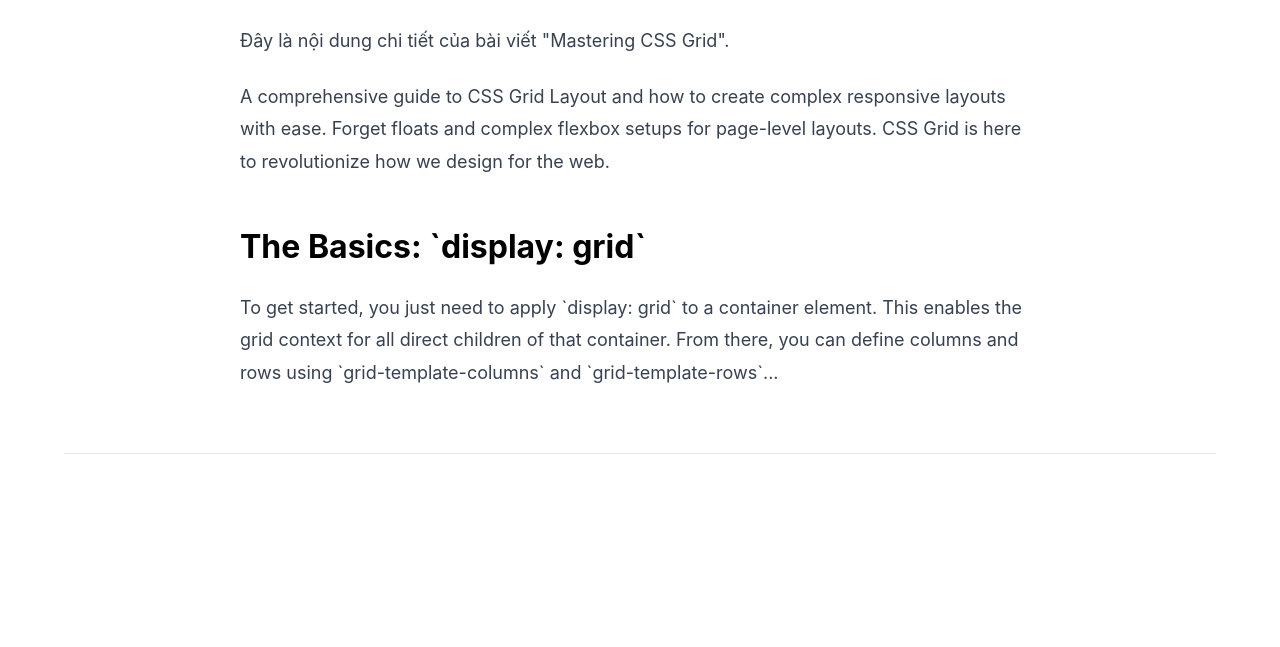
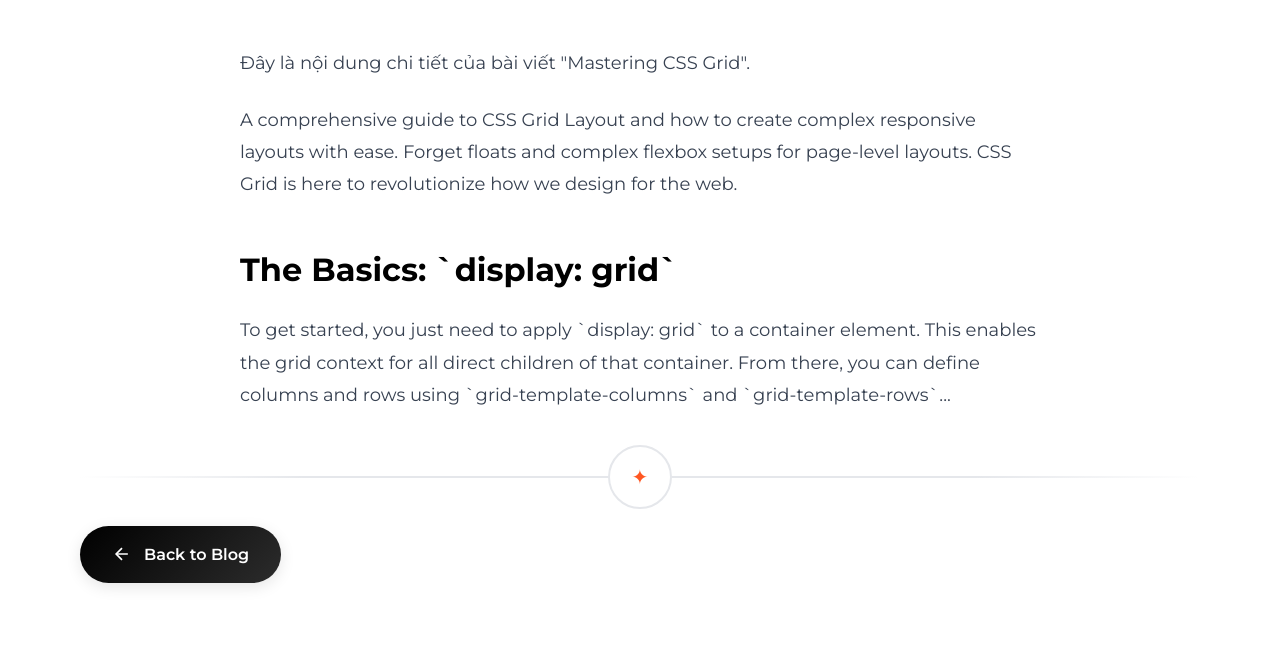
Before and after one commit to datlee27/Designpersonalportfolio, a PHP site: page /posts/post-2.html in a window 1280 px wide. Shown: the part 833-1480 px from the top of the page. Before the commit the page ends 1287 px from the top, so only its background shows below. Run offline with PHP 8.4, Linux system fonts and the light colour scheme; data comes from the database, SQL or seed files in the repository; data that the repository does not hold is empty.

Commit message:
update: post

```diff
--- a/blog-style.css
+++ b/blog-style.css
@@ -111,15 +111,25 @@
 
 .mobile-menu {
     display: none;
+    position: fixed;
+    top: 70px;
+    left: 0;
+    right: 0;
     background-color: var(--white);
     padding: 20px;
     box-shadow: 0 4px 10px rgba(0, 0, 0, 0.1);
+    z-index: 999;
+    opacity: 0;
+    transform: translateY(-20px);
+    transition: opacity 0.3s ease, transform 0.3s ease;
 }
 
 .mobile-menu.active {
     display: flex;
     flex-direction: column;
     gap: 15px;
+    opacity: 1;
+    transform: translateY(0);
 }
 
 .mobile-nav-item {
--- a/post.css
+++ b/post.css
@@ -11,7 +11,7 @@
 
 /* Sub-page specific styles */
 .sub-page {
-    padding-top: 80px;
+    padding-top: 0;
 }
 
 .page-section {
@@ -139,9 +139,174 @@
 /* Post Footer */
 .post-footer {
     margin-top: 4rem;
-    padding-top: 2rem;
-    border-top: 1px solid #e5e7eb;
+    padding-top: 0;
 }
+
+.footer-divider {
+    width: 100%;
+    height: 2px;
+    background: linear-gradient(to right, transparent, #e5e7eb 20%, #e5e7eb 80%, transparent);
+    margin-bottom: 3rem;
+    position: relative;
+}
+
+.footer-divider::before {
+    content: '';
+    position: absolute;
+    top: 50%;
+    left: 50%;
+    transform: translate(-50%, -50%);
+    width: 60px;
+    height: 60px;
+    background: #fff;
+    border: 2px solid #e5e7eb;
+    border-radius: 50%;
+}
+
+.footer-divider::after {
+    content: '✦';
+    position: absolute;
+    top: 50%;
+    left: 50%;
+    transform: translate(-50%, -50%);
+    font-size: 20px;
+    color: #FF5722;
+}
+
+.footer-actions {
+    display: flex;
+    justify-content: space-between;
+    align-items: center;
+    gap: 2rem;
+    flex-wrap: wrap;
+}
+
+.back-to-blog {
+    display: inline-flex;
+    align-items: center;
+    gap: 0.75rem;
+    padding: 1rem 2rem;
+    background: linear-gradient(135deg, #000 0%, #2C2C2C 100%);
+    color: #fff;
+    text-decoration: none;
+    border-radius: 50px;
+    font-weight: 600;
+    font-size: 1rem;
+    transition: all 0.3s ease;
+    box-shadow: 0 4px 15px rgba(0, 0, 0, 0.1);
+    position: relative;
+    overflow: hidden;
+}
+
+.back-to-blog::before {
+    content: '';
+    position: absolute;
+    top: 0;
+    left: -100%;
+    width: 100%;
+    height: 100%;
+    background: linear-gradient(90deg, transparent, rgba(255, 255, 255, 0.2), transparent);
+    transition: left 0.5s ease;
+}
+
+.back-to-blog:hover::before {
+    left: 100%;
+}
+
+.back-to-blog:hover {
+    transform: translateY(-2px);
+    box-shadow: 0 6px 20px rgba(0, 0, 0, 0.15);
+    background: linear-gradient(135deg, #FF5722 0%, #E64A19 100%);
+}
+
+.back-to-blog svg {
+    transition: transform 0.3s ease;
+}
+
+.back-to-blog:hover svg {
+    transform: translateX(-4px);
+}
+
+.share-section {
+    display: flex;
+    align-items: center;
+    gap: 1rem;
+}
+
+.share-label {
+    font-weight: 600;
+    color: #374151;
+    font-size: 0.95rem;
+}
+
+.share-buttons {
+    display: flex;
+    gap: 0.75rem;
+}
+
+.share-btn {
+    width: 45px;
+    height: 45px;
+    display: flex;
+    align-items: center;
+    justify-content: center;
+    border-radius: 50%;
+    background: #f3f4f6;
+    color: #6b7280;
+    text-decoration: none;
+    transition: all 0.3s ease;
+    position: relative;
+    overflow: hidden;
+}
+
+.share-btn::before {
+    content: '';
+    position: absolute;
+    top: 50%;
+    left: 50%;
+    width: 0;
+    height: 0;
+    border-radius: 50%;
+    background: rgba(255, 255, 255, 0.3);
+    transform: translate(-50%, -50%);
+    transition: width 0.3s ease, height 0.3s ease;
+}
+
+.share-btn:hover::before {
+    width: 100%;
+    height: 100%;
+}
+
+.share-btn:hover {
+    transform: translateY(-3px) scale(1.05);
+    box-shadow: 0 5px 15px rgba(0, 0, 0, 0.2);
+}
+
+.share-twitter:hover {
+    background: #1DA1F2;
+    color: #fff;
+}
+
+.share-facebook:hover {
+    background: #1877F2;
+    color: #fff;
+}
+
+.share-linkedin:hover {
+    background: #0A66C2;
+    color: #fff;
+}
+
+.share-copy:hover {
+    background: #6366f1;
+    color: #fff;
+}
+
+.share-btn svg {
+    position: relative;
+    z-index: 1;
+}
+
 
 /* Footer simple for sub-pages */
 .footer-simple {
@@ -200,6 +365,25 @@
         margin-top: 3rem;
         padding-top: 1.5rem;
     }
+
+    .footer-actions {
+        flex-direction: column;
+        align-items: flex-start;
+        gap: 1.5rem;
+    }
+
+    .share-section {
+        width: 100%;
+        flex-direction: column;
+        align-items: flex-start;
+        gap: 1rem;
+    }
+
+    .share-buttons {
+        width: 100%;
+        justify-content: flex-start;
+    }
+
 
     .page-section {
         padding: 2rem 0;
--- a/posts/post-2.html
+++ b/posts/post-2.html
@@ -5,39 +5,35 @@
     <meta charset="UTF-8">
     <meta name="viewport" content="width=device-width, initial-scale=1.0">
     <title>Mastering CSS Grid - Blog</title>
-    <link rel="stylesheet" href="../style.css">
+    <link rel="stylesheet" href="../blog-style.css">
     <link rel="stylesheet" href="../post.css">
+    <link rel="icon" href="../assets/img/favicon.ico" type="image/x-icon">
+    <link
+        href="https://fonts.googleapis.com/css2?family=Montserrat:ital,wght@0,400;0,600;0,700;1,700;1,900&display=swap"
+        rel="stylesheet">
 </head>
 
 <body class="sub-page">
 
     <!-- Navigation -->
-    <nav id="nav" class="scrolled">
-        <div class="container">
-            <div class="nav-content">
-                <a href="../index.html" class="logo">PORTFOLIO</a>
-
-                <!-- Desktop Navigation -->
-                <div class="nav-links">
-                    <a href="../index.html" class="nav-link">Portfolio</a>
-                    <a href="../blog.html" class="nav-link active">Blog</a>
-                </div>
-
-                <!-- Mobile Menu Button -->
-                <button class="mobile-menu-btn" id="mobileMenuBtn">
-                    <span class="menu-icon">☰</span>
-                    <span class="close-icon">✕</span>
-                </button>
+    <nav class="blog-nav">
+        <div class="nav-container">
+            <a href="../index.html" class="blog-logo">— Portfolio</a>
+            <div class="nav-menu">
+                <a href="../blog.html" class="nav-item active">Blog</a>
             </div>
+            <button class="mobile-menu-toggle" id="mobileMenuToggle">
+                <span></span>
+                <span></span>
+                <span></span>
+            </button>
         </div>
     </nav>
 
     <!-- Mobile Menu -->
     <div class="mobile-menu" id="mobileMenu">
-        <div class="mobile-menu-content">
-            <a href="../index.html" class="mobile-nav-link">Portfolio</a>
-            <a href="../blog.html" class="mobile-nav-link">Blog</a>
-        </div>
+        <a href="../index.html" class="mobile-nav-item">Home</a>
+        <a href="../blog.html" class="mobile-nav-item active">Blog</a>
     </div>
 
 
@@ -107,11 +103,136 @@
             </div>
 
             <div class="post-footer">
-                <a href="../blog.html" class="btn btn-secondary">← Back to Blog</a>
+                <div class="footer-divider"></div>
+
+                <div class="footer-actions">
+                    <a href="../blog.html" class="back-to-blog">
+                        <svg width="20" height="20" viewBox="0 0 24 24" fill="none" stroke="currentColor"
+                            stroke-width="2">
+                            <line x1="19" y1="12" x2="5" y2="12"></line>
+                            <polyline points="12 19 5 12 12 5"></polyline>
+                        </svg>
+                        Back to Blog
+                    </a>
+
+                    <!-- <div class="share-section">
+                        <span class="share-label">Share this article:</span>
+                        <div class="share-buttons">
+                            <a href="#" class="share-btn share-twitter" aria-label="Share on Twitter"
+                                onclick="shareOnTwitter(event)">
+                                <svg width="18" height="18" viewBox="0 0 24 24" fill="currentColor">
+                                    <path
+                                        d="M23 3a10.9 10.9 0 01-3.14 1.53 4.48 4.48 0 00-7.86 3v1A10.66 10.66 0 013 4s-4 9 5 13a11.64 11.64 0 01-7 2c9 5 20 0 20-11.5a4.5 4.5 0 00-.08-.83A7.72 7.72 0 0023 3z">
+                                    </path>
+                                </svg>
+                            </a>
+                            <a href="#" class="share-btn share-facebook" aria-label="Share on Facebook"
+                                onclick="shareOnFacebook(event)">
+                                <svg width="18" height="18" viewBox="0 0 24 24" fill="currentColor">
+                                    <path d="M18 2h-3a5 5 0 00-5 5v3H7v4h3v8h4v-8h3l1-4h-4V7a1 1 0 011-1h3z"></path>
+                                </svg>
+                            </a>
+                            <a href="#" class="share-btn share-linkedin" aria-label="Share on LinkedIn"
+                                onclick="shareOnLinkedIn(event)">
+                                <svg width="18" height="18" viewBox="0 0 24 24" fill="currentColor">
+                                    <path
+                                        d="M16 8a6 6 0 016 6v7h-4v-7a2 2 0 00-2-2 2 2 0 00-2 2v7h-4v-7a6 6 0 016-6zM2 9h4v12H2z">
+                                    </path>
+                                    <circle cx="4" cy="4" r="2"></circle>
+                                </svg>
+                            </a>
+                            <a href="#" class="share-btn share-copy" aria-label="Copy link" onclick="copyLink(event)">
+                                <svg width="18" height="18" viewBox="0 0 24 24" fill="none" stroke="currentColor"
+                                    stroke-width="2">
+                                    <path d="M10 13a5 5 0 0 0 7.54.54l3-3a5 5 0 0 0-7.07-7.07l-1.72 1.71"></path>
+                                    <path d="M14 11a5 5 0 0 0-7.54-.54l-3 3a5 5 0 0 0 7.07 7.07l1.71-1.71"></path>
+                                </svg>
+                            </a>
+                        </div>
+                    </div> -->
+                </div>
             </div>
         </div>
     </section>
 
+    <script>
+        document.addEventListener('DOMContentLoaded', function () {
+            // Mobile Menu Toggle
+            const mobileMenuToggle = document.getElementById('mobileMenuToggle');
+            const mobileMenu = document.getElementById('mobileMenu');
+
+            if (mobileMenuToggle && mobileMenu) {
+                mobileMenuToggle.addEventListener('click', function (e) {
+                    e.stopPropagation();
+                    mobileMenu.classList.toggle('active');
+
+                    // Animate hamburger to X
+                    const spans = mobileMenuToggle.querySelectorAll('span');
+                    if (mobileMenu.classList.contains('active')) {
+                        spans[0].style.transform = 'rotate(45deg) translateY(8px)';
+                        spans[1].style.opacity = '0';
+                        spans[2].style.transform = 'rotate(-45deg) translateY(-8px)';
+                    } else {
+                        spans[0].style.transform = 'none';
+                        spans[1].style.opacity = '1';
+                        spans[2].style.transform = 'none';
+                    }
+                });
+
+                // Close mobile menu when clicking outside
+                document.addEventListener('click', function (e) {
+                    if (mobileMenu.classList.contains('active')) {
+                        if (!mobileMenu.contains(e.target) && !mobileMenuToggle.contains(e.target)) {
+                            mobileMenu.classList.remove('active');
+                            const spans = mobileMenuToggle.querySelectorAll('span');
+                            spans[0].style.transform = 'none';
+                            spans[1].style.opacity = '1';
+                            spans[2].style.transform = 'none';
+                        }
+                    }
+                });
+            }
+        });
+
+        // Social Share Functions
+        function shareOnTwitter(event) {
+            event.preventDefault();
+            const url = encodeURIComponent(window.location.href);
+            const text = encodeURIComponent(document.querySelector('.post-title').textContent);
+            window.open(`https://twitter.com/intent/tweet?url=${url}&text=${text}`, '_blank', 'width=600,height=400');
+        }
+
+        function shareOnFacebook(event) {
+            event.preventDefault();
+            const url = encodeURIComponent(window.location.href);
+            window.open(`https://www.facebook.com/sharer/sharer.php?u=${url}`, '_blank', 'width=600,height=400');
+        }
+
+        function shareOnLinkedIn(event) {
+            event.preventDefault();
+            const url = encodeURIComponent(window.location.href);
+            window.open(`https://www.linkedin.com/sharing/share-offsite/?url=${url}`, '_blank', 'width=600,height=400');
+        }
+
+        function copyLink(event) {
+            event.preventDefault();
+            const url = window.location.href;
+            navigator.clipboard.writeText(url).then(() => {
+                const btn = event.currentTarget;
+                const originalHTML = btn.innerHTML;
+                btn.innerHTML = '<svg width="18" height="18" viewBox="0 0 24 24" fill="none" stroke="currentColor" stroke-width="2"><polyline points="20 6 9 17 4 12"></polyline></svg>';
+                btn.style.backgroundColor = '#10B981';
+
+                setTimeout(() => {
+                    btn.innerHTML = originalHTML;
+                    btn.style.backgroundColor = '';
+                }, 2000);
+            }).catch(err => {
+                console.error('Failed to copy:', err);
+            });
+        }
+
+    </script>
     <script src="../blog-analytics-mysql.js"></script>
 
 </body>
```
Also changed, not shown: blog-analytics-mysql.js (+0 -8 lines), blog.html (+40 -0 lines), posts/post-1.html (+105 -23 lines).
